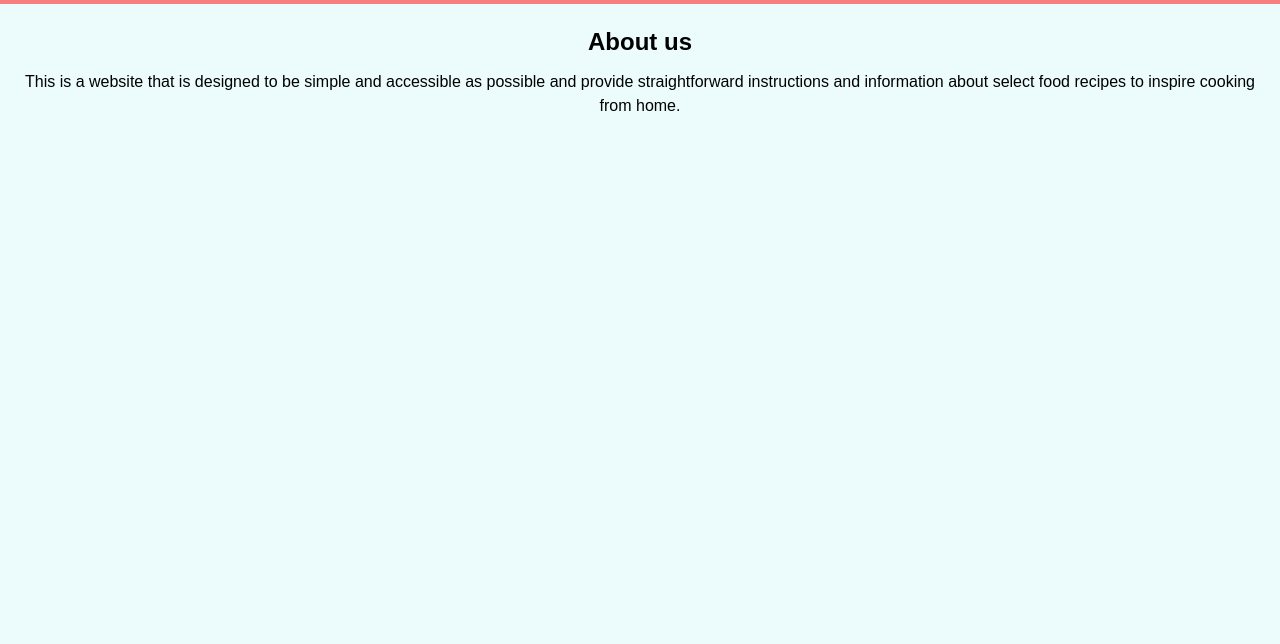
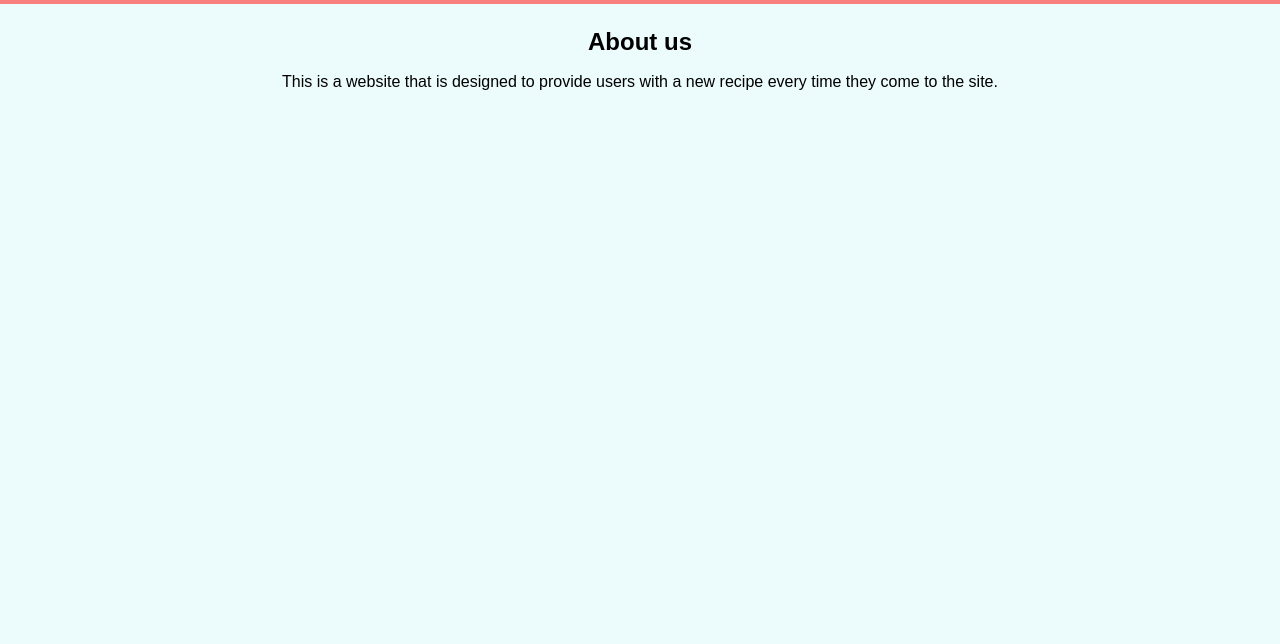
Before and after one commit to Euan9344/WebTech_Coursework2, a plain HTML site: page HTML/about.html in a window 1280 px wide. Shown: the part 156-800 px from the top of the page. Drawn offline with Linux system fonts and the light colour scheme.

Commit message:
fixed about page.

```diff
--- a/HTML/about.html
+++ b/HTML/about.html
@@ -20,8 +20,7 @@
     </header>
     <div class="contact-content">
         <h2>About us</h2>
-        <p>This is a website that is designed to be simple and accessible as possible and provide straightforward
-            instructions and information about select food recipes to inspire cooking from home.</p>
+        <p>This is a website that is designed to provide users with a new recipe every time they come to the site.</p>
     </div>
 </body>
 
```
